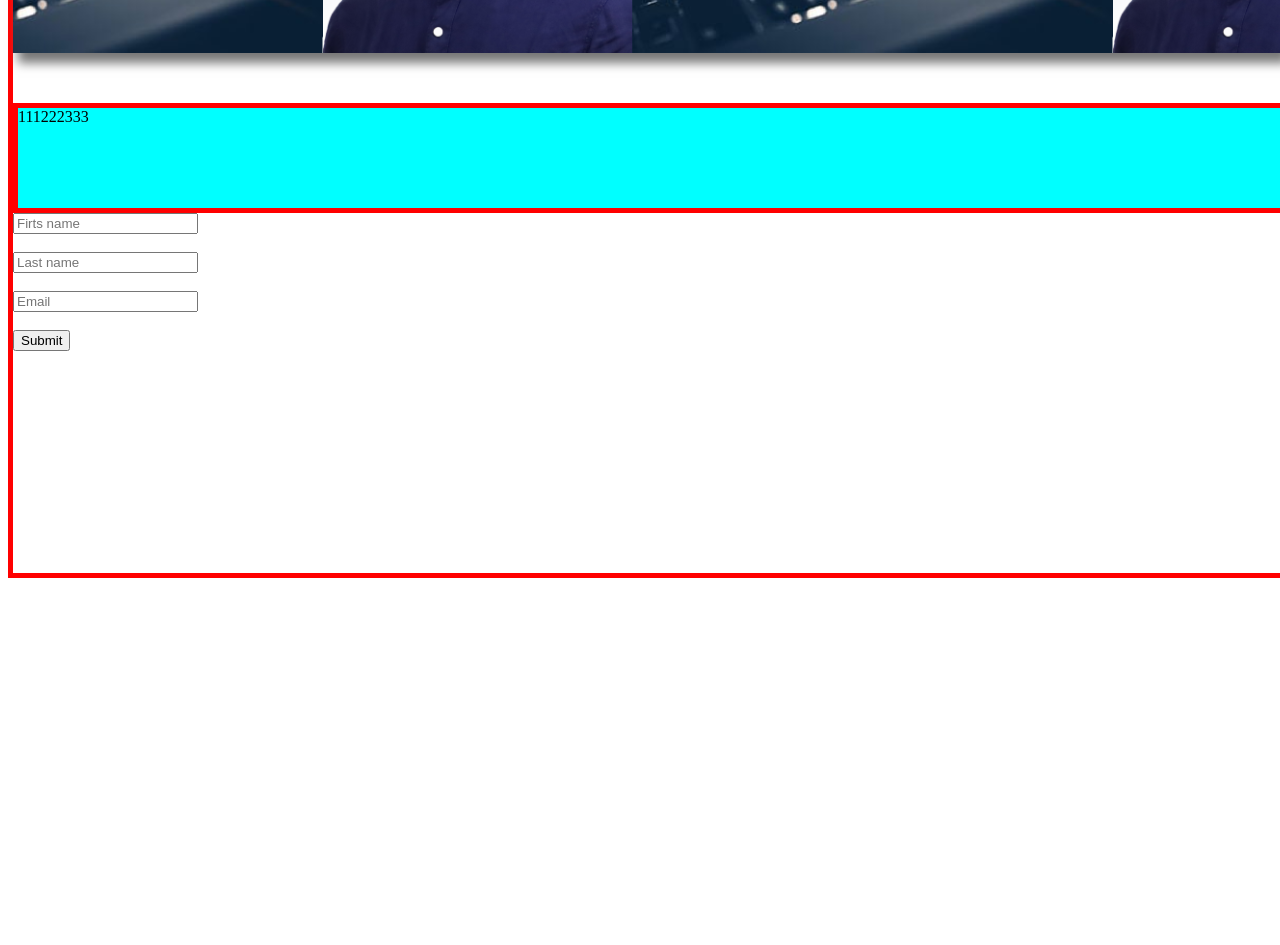
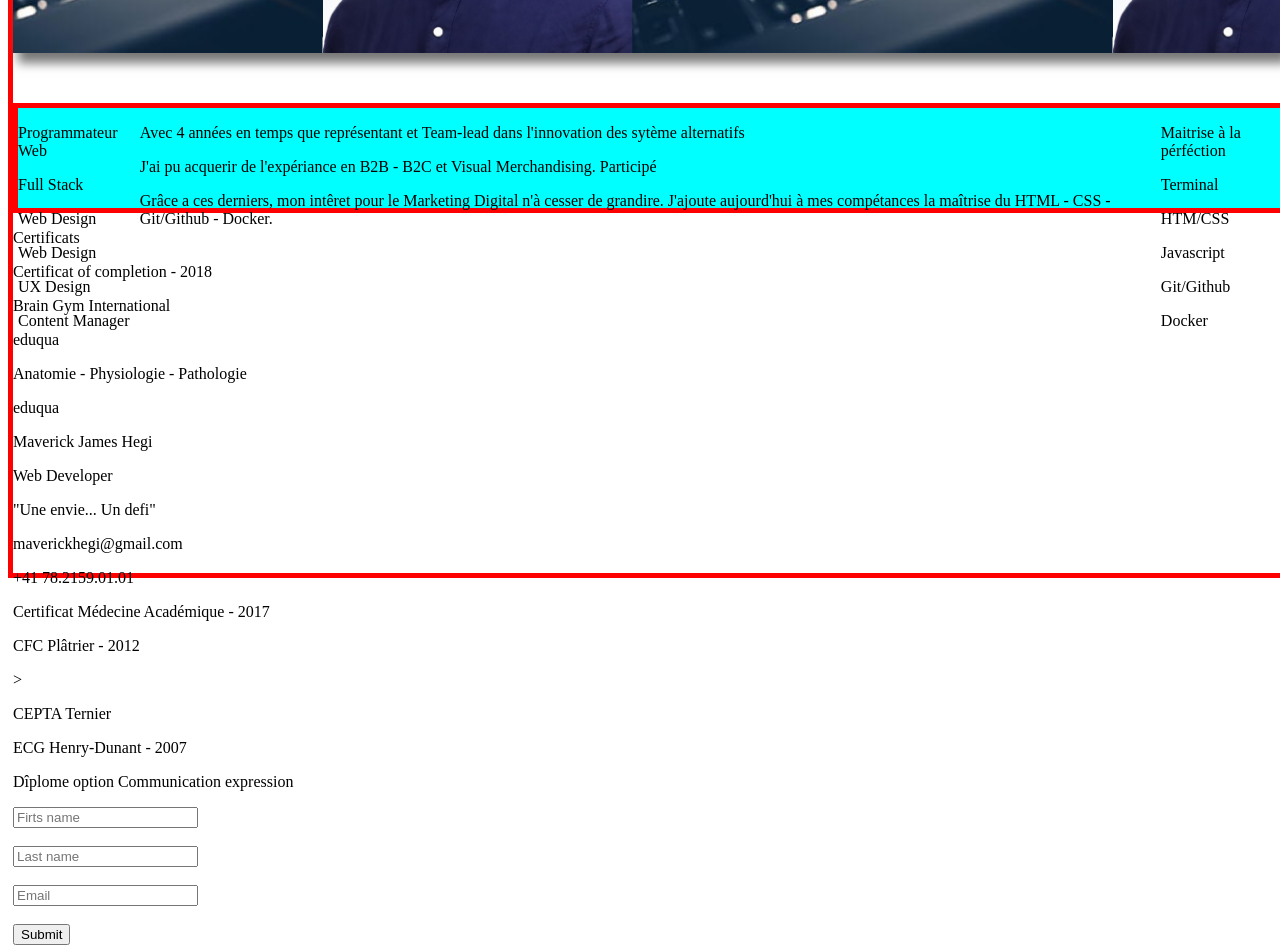
Before and after one commit to MaverickJames21/WeDev, a plain HTML site: page index.html in a window 1280 px wide. Shown: the part 440-1385 px from the top of the page. Before the commit the page ends 1026 px from the top, so only its background shows below. Drawn offline with Linux system fonts and the light colour scheme.

Commit message:
Update index.html

```diff
--- a/index.html
+++ b/index.html
@@ -34,27 +34,77 @@
             </section>
 
             <section class="section3">
-                <div class="présentationSite">111</div>
-                <div class="présentationVision">222</div>
-                <div class="présentationObjectif">333</div>
+                <div class="maPresentation">
+                    <p>Programmateur Web</p>
+                    <p>Full Stack</p>
+                    <p>Web Design</p>
+                    <p>Web Design</p>
+                    <p>UX Design</p>
+                    <p>Content Manager</p>
+                </div>
+                <div class="experiance">
+                    <p>Avec 4 années en temps que représentant et Team-lead dans l'innovation des sytème alternatifs</p>
+                    <p>J'ai pu acquerir de l'expériance en B2B - B2C et Visual Merchandising. Participé</p>
+                    <p>Grâce a ces derniers, mon intêret pour le Marketing Digital n'à cesser de grandire. J'ajoute aujourd'hui à mes compétances la maîtrise du HTML - CSS - Git/Github - Docker.</p>
+                </div>
+                <div class="maitrise">
+                    <p>Maitrise à la pérféction</p>
+                    <p>Terminal</p>
+                    <p>HTM/CSS</p>
+                    <p>Javascript</p>
+                    <p>Git/Github </p>
+                    <p>Docker</p>
+                </div>
             </section>
 
+
+
+
+
+
             <section class="section4">
-                <div class="présentation"></div>
-                <div class="présentation"></div>
-                <div class="présentation"></div>
-                <div class="présentation"></div>
+                <div class="conteneur2">
+                    <div class="d2"></div>
+                </div>
            </section>
 
+
             <section class="section5">
-                <div class="présentation"></div>
-                <div class="présentation"></div>
-                <div class="présentation"></div>
-                <div class="présentation"></div>
+
+            <div class="diplomes">
+                <p>Certificats</p>
+
+                <p>Certificat of completion - 2018</p>
+                <p>Brain Gym International</p>
+                <p>eduqua</p>
+                <p>Anatomie - Physiologie - Pathologie </p>
+                <p>eduqua</p>
+
+            </div>
+
+
+            <div class="contact">
+                <p>Maverick James Hegi</p>
+                <p>Web Developer</p>
+                <p>"Une envie... Un defi"</p>
+                <p>maverickhegi@gmail.com</p>
+                <p>+41 78.2159.01.01</p>
+            </div>
+
+             <div class="certificat">
+                <p>Certificat Médecine Académique - 2017</p>
+                <p>CFC Plâtrier - 2012</p>>
+                <p>CEPTA Ternier</p>
+                <p>ECG Henry-Dunant - 2007</p>
+                <p>Dîplome option Communication expression</p>
+
+            </div>
+
             </section>
 
         </main>
 
+    </section>
     <footer>
             <div class="Facebook"></div>
             <div class="linkedin"></div>
@@ -68,6 +118,5 @@
                 <input type="submit" value="Submit">
               </form>
     </footer>
-    </section>
 </body>
 </html>
```
Lines whose indentation alone changed are shown as unchanged.
